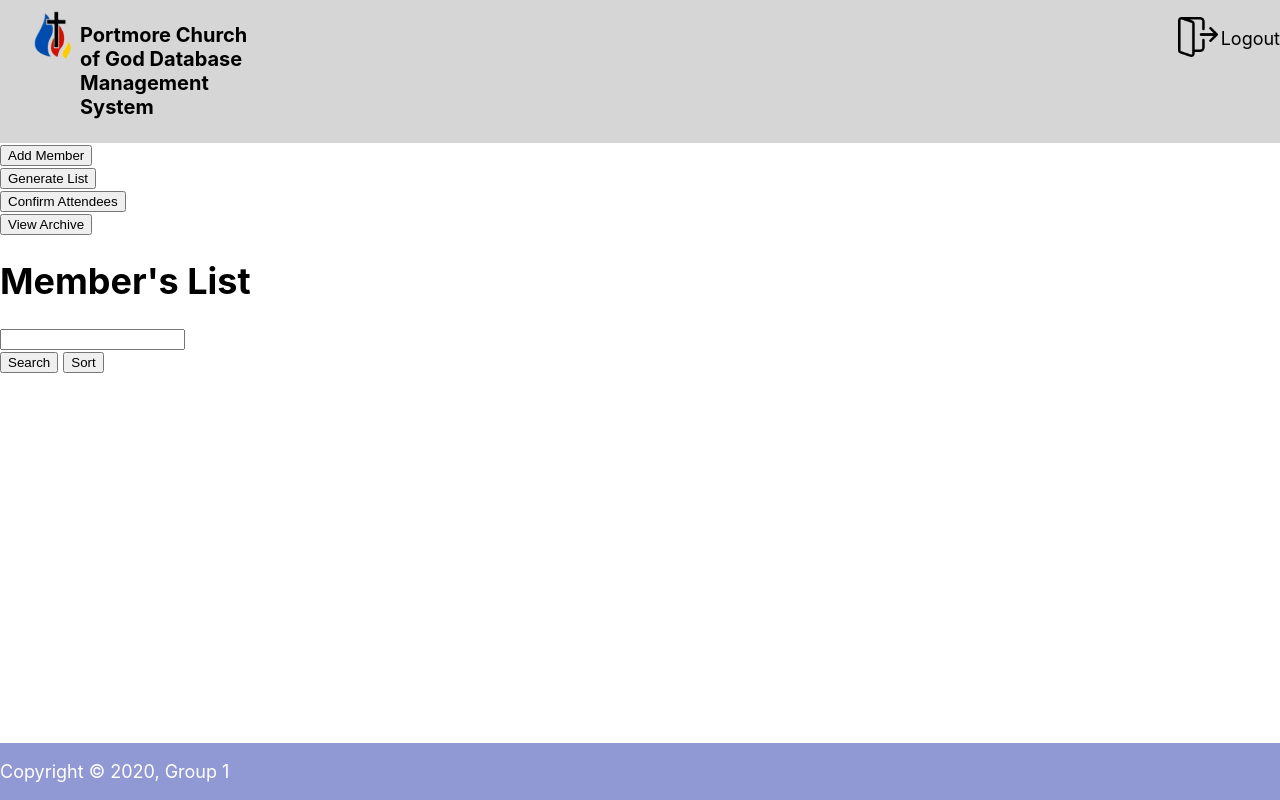
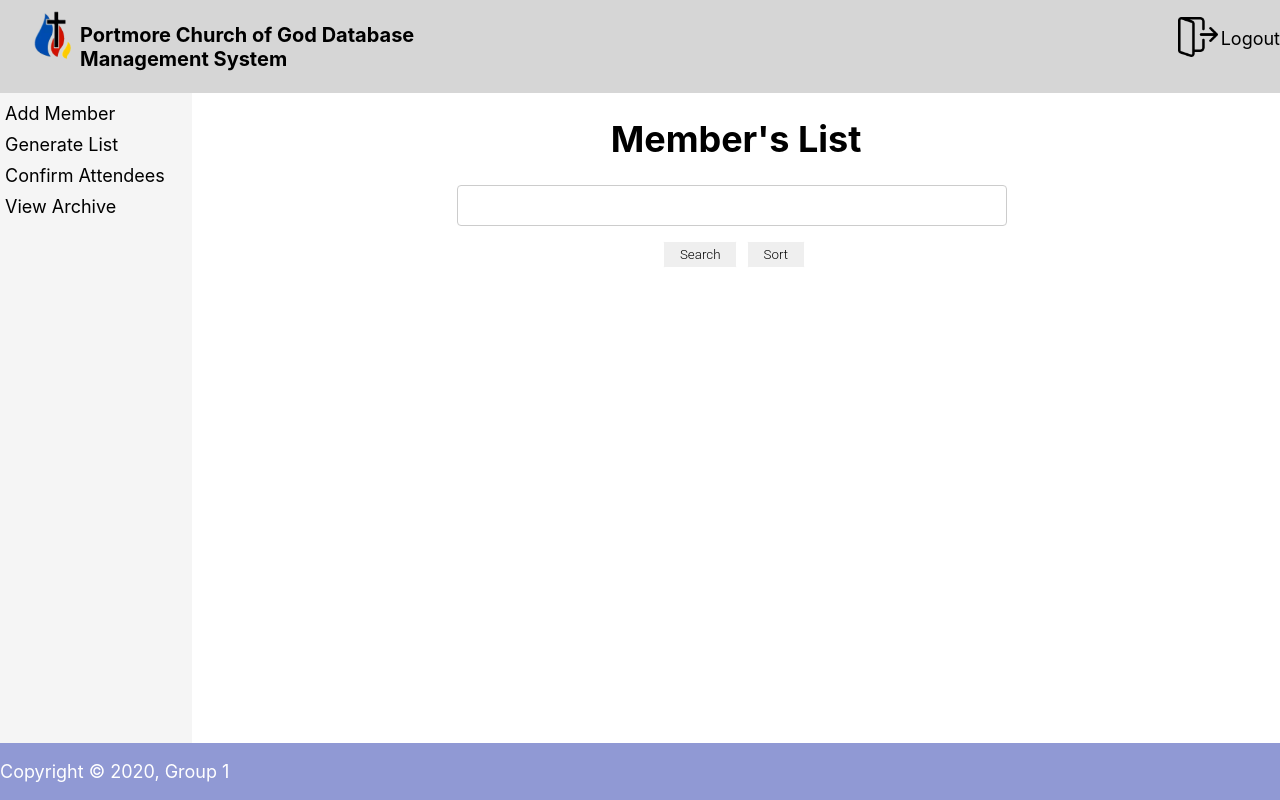
Before and after one commit to RyZeRaid/PCOG-DBMS, a PHP site: page /memberslist.html in a window 1280 px wide. Run offline with PHP 8.4, Linux system fonts and the light colour scheme.

Commit message:
Attempting to reupload

```diff
--- a/logout.js
+++ b/logout.js
@@ -2,9 +2,9 @@
 
     let logout = document.querySelector('.logout')
 
-    logout.addEventListener("click", onClick);
+    logout.addEventListener("click", Click);
 
-    function onClick(e){
+    function Click(e){
         window.location.href = "logout.php";
     }
 }
--- a/memberslist.html
+++ b/memberslist.html
@@ -5,13 +5,14 @@
     <meta http-equiv="X-UA-Compatible" content="IE=edge">
     <meta name="viewport" content="width=device-width, initial-scale=1.0">
     <link rel="stylesheet" href="styles/memberslist.css">
-    <link rel="stylesheet" href="./styles/header.css">
-    <link rel="stylesheet" href="./styles/footer.css">
+    <link rel="stylesheet" href="styles/footer.css">
+    <script src="scripts/memberslist.js"></script>
     <title>Member's List</title>
 </head>
 
 <body>
 
+    <div class="container">
     <header>
         <img src="./img/pcog logo.png" alt="">
         <h1>Portmore Church of God Database Management System</h1>
@@ -25,19 +26,18 @@
         <aside class="side1">
             <div class="asiderleft">
                 <div class="buttonaside">
-                    <button>Add Member</button>
+                    <a href="">Add Member</a>
                 </div>
                 <div class="buttonaside">
-                    <button>Generate List</button>
+                    <a href="AttendeeList.html">Generate List</a>
                 </div>
                 <div class="buttonaside">
-                    <button>Confirm Attendees</button>
+                    <a href="">Confirm Attendees</a>
                 </div>
                 <div class="buttonaside">
-                    <button>View Archive</button>
+                    <a href="">View Archive</a>
                 </div>
             </div>
-
         </aside>
 
         <main>
@@ -49,19 +49,17 @@
                 </div>
             </form>
                 <div class="buttonb">
-                    <button class="search">Search</button>
-                    <button class="sort">Sort</button>
+                    <button class="search" id="search">Search</button>
+                    <button class="sort" id="sort">Sort</button>
                 </div>
             </div>
-            <div class="table">
-            </div>
+            <div class="table" id="table"></div>
         </main>
+    </div>
+</body>
 
-        <aside class="side2">
-        </aside>
-
-</body>
 <footer>
     <p>Copyright &copy; 2020, Group 1</p>
 </footer>
+
 </html>
--- a/styles/header.css
+++ b/styles/header.css
@@ -22,7 +22,7 @@
 }
 
 .logout {
-    margin-left: 900px;
+    margin-left: 700px;
     display: flex;
     font-size: 18px;
 }
--- /dev/null
+++ b/styles/memberslist.css
@@ -0,0 +1,112 @@
+body{
+    font-size: 18px;
+    font-family: -apple-system,BlinkMacSystemFont,"Segoe UI",Roboto,"Helvetica Neue",Arial,"Noto Sans",sansserif ;
+    margin: 0;
+    padding: 0;
+}
+
+.container{
+    display: grid;
+    grid-template-columns: 15% 85%;
+    grid-template-rows: 12% auto;
+    grid-template-areas:
+        "header header"
+        "sidebar main"
+}
+
+header {
+    grid-area: header;
+    padding-top: 10px;
+    padding-bottom: 10px;
+    display: flex;
+    color: black;
+    font-size: 10px;
+    background-color: #D6D6D6;
+}
+
+header img {
+    padding-left: 25px;
+    width: 55px;
+    height: 50px;
+}
+
+.logout {
+    margin-left: 700px;
+    display: flex;
+    font-size: 18px;
+}
+
+.logout img {
+    padding-top: 7px;
+    padding-right: 3px;
+    width: 40px;
+    height: 40px;
+}
+
+.logout:hover {
+    cursor: pointer;
+}
+
+aside{
+    grid-area: sidebar;
+    height: 85vh;
+    background-color: #F5F5F5;
+}
+
+main {
+    grid-area: main;
+    display: flex;
+    flex-direction: column;
+    align-items: center;
+}
+
+a {
+    color: black;
+    text-decoration: none;
+}
+
+a:hover{
+    color: palevioletred;
+}
+
+aside div div {
+    padding-top: 10px;
+    padding-left: 5px;
+}
+
+button{
+    display:inline-block;
+    padding:0.35em 1.2em;
+    border:0.1em solid #FFFFFF;
+    margin:0 0.3em 0.3em 0;
+    border-radius:0.12em;
+    box-sizing: border-box;
+    text-decoration:none;
+    font-family:'Roboto',sans-serif;
+    font-weight:300;
+    color:black;
+    text-align:center;
+    transition: all 0.2s;
+}
+
+button:hover{
+    color:#000000;
+    background-color:#FFFFFF;
+}
+
+input[type=text], select {
+    width: 550px;
+    padding: 12px 20px;
+    margin-right: 8px;
+    margin-bottom: 15px;
+    display: inline-block;
+    border: 1px solid #ccc;
+    border-radius: 4px;
+    box-sizing: border-box;
+}
+
+.main {
+    display: flex;
+    flex-direction: column;
+    align-items: center;
+}
```
Also changed, not shown: add-members.html (+36 -32 lines), scripts/add-members.js (+2 -48 lines), styles/add-members.css (+59 -17 lines).
